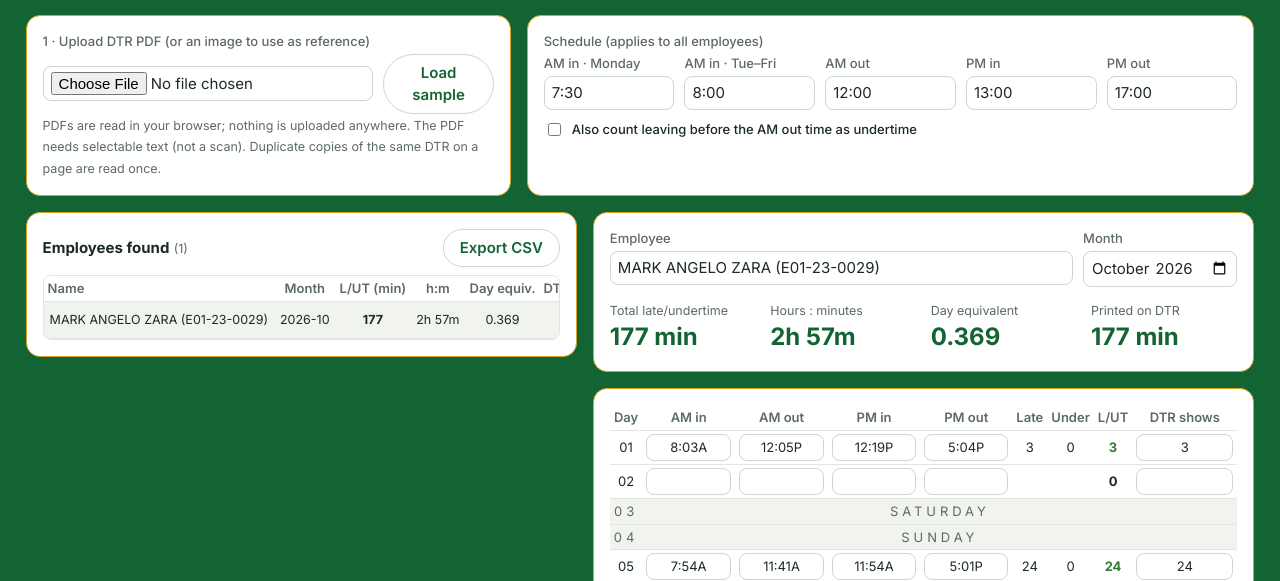
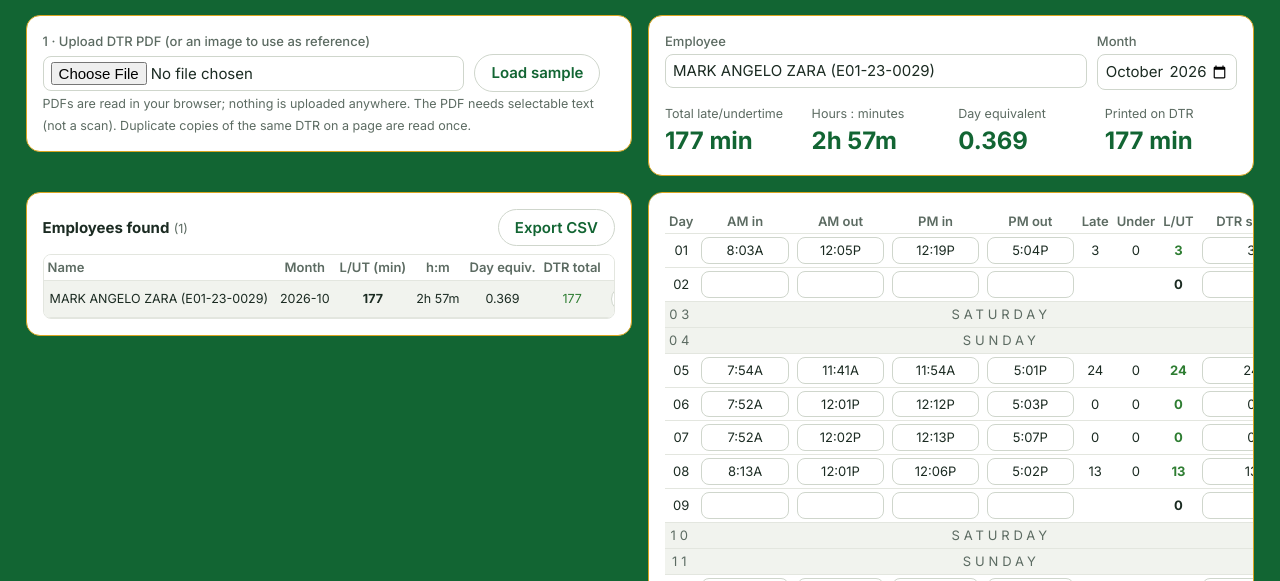
Before and after one commit to hrishr/dtrcalculator, a plain HTML site: page index.html in a window 1280 px wide. Shown: the part 218-799 px from the top of the page. Drawn offline with nearby package versions, Linux system fonts and the light colour scheme.

Commit message:
Update index.html

```diff
--- a/index.html
+++ b/index.html
@@ -29,7 +29,8 @@ td input{text-align:center;padding:3px 2px}tr.wk td{background:var(--wk);color:v
 button{font:inherit;font-weight:600;background:var(--ac);color:#fff;border:0;border-radius:999px;padding:7px 16px;cursor:pointer}button.g{background:#fff;color:var(--ac);border:1px solid #cfd6cc}
 small{color:var(--mut)}
 .top{display:grid;grid-template-columns:minmax(0,1fr) minmax(0,1.5fr);gap:16px}@media(max-width:980px){.top{grid-template-columns:1fr}}.top .card{margin-bottom:16px}
-.layout{display:grid;grid-template-columns:minmax(0,5fr) minmax(0,6fr);gap:16px;align-items:start}@media(max-width:980px){.layout{grid-template-columns:1fr}}
+.layout>.card{margin-bottom:0}.lc,.dt{align-self:start}.ec .big{margin-top:14px}
+.layout{display:grid;grid-template-columns:minmax(0,1fr) minmax(0,1fr);gap:16px;align-items:start}@media(max-width:980px){.layout{grid-template-columns:1fr}}
 .lc{margin-bottom:0}.sc{max-height:calc(37px * 20 + 38px);overflow:auto;border:1px solid var(--bd);border-radius:8px}
 .lt{min-width:560px}.lt td,.lt th{white-space:nowrap}.lt td:first-child{max-width:340px;overflow:hidden;text-overflow:ellipsis}.lt thead th{position:sticky;top:0;background:#fff;z-index:1;box-shadow:0 1px 0 var(--bd)}.lt td{height:37px;padding:0 6px;font-size:12.5px}.lt td button{padding:3px 12px;font-size:12.5px}.lt tbody tr{cursor:pointer}.lt tbody tr:hover{background:var(--wk)}
 .rc .card{margin-bottom:16px}.rc table{min-width:520px}
@@ -41,32 +42,25 @@ footer{background:var(--hd);border-top:3px solid var(--gold);color:#fff;text-ali
 <h1>DTR late/undertime calculator</h1>
 <p class="s">Upload a PDF with one or many DTRs and get late and undertime for each employee, based on an 8-hour day.</p>
 
-<div class="top"><div class="card">
+<div class="layout">
+<div class="card">
 <label>1 · Upload DTR PDF (or an image to use as reference)</label>
 <div class="row" style="align-items:center"><div style="flex:3"><input type="file" id="f" accept="application/pdf,image/*"></div><div style="flex:1"><button class="g" id="smp">Load sample</button></div></div>
 <div id="msg"><small>PDFs are read in your browser; nothing is uploaded anywhere. The PDF needs selectable text (not a scan). Duplicate copies of the same DTR on a page are read once.</small></div>
 <img id="prev" alt="Uploaded DTR">
 </div>
-
-<div class="card"><label>Schedule (applies to all employees)</label>
-<div class="row"><div><label>AM in · Monday</label><input id="s0" value="7:30"></div><div><label>AM in · Tue–Fri</label><input id="s1" value="8:00"></div><div><label>AM out</label><input id="s2" value="12:00"></div><div><label>PM in</label><input id="s3" value="13:00"></div><div><label>PM out</label><input id="s4" value="17:00"></div></div>
-<label style="margin-top:10px;display:flex;gap:8px;align-items:center;color:var(--tx)"><input type="checkbox" id="am" style="width:auto"> Also count leaving before the AM out time as undertime</label></div>
-
-</div>
-<div class="layout"><div class="card lc" id="listcard"><div class="row" style="align-items:center;margin-bottom:8px"><div><b>Employees found</b> <small id="cnt"></small></div><div style="text-align:right"><button class="g" id="csv">Export CSV</button></div></div>
-<div class="sc"><table class="lt"><thead><tr><th style="text-align:left">Name</th><th>Month</th><th>L/UT (min)</th><th>h:m</th><th>Day equiv.</th><th>DTR total</th><th></th></tr></thead><tbody id="lb"></tbody></table></div></div>
-
-<div class="rc"><div class="card"><div class="row"><div style="flex:3"><label>Employee</label><input id="nm"></div><div><label>Month</label><input type="month" id="m"></div></div>
+<div class="card ec"><div class="row"><div style="flex:3"><label>Employee</label><input id="nm"></div><div><label>Month</label><input type="month" id="m"></div></div>
 <div class="big" style="margin-top:12px">
 <div><small>Total late/undertime</small><b id="tm">0 min</b></div>
 <div><small>Hours : minutes</small><b id="thm">0h 0m</b></div>
 <div><small>Day equivalent</small><b id="td">0.000</b></div>
 <div><small>Printed on DTR</small><b id="tp">—</b></div></div></div>
-
-<div class="card tw"><table><thead><tr><th>Day</th><th>AM in</th><th>AM out</th><th>PM in</th><th>PM out</th><th>Late</th><th>Under</th><th>L/UT</th><th>DTR shows</th></tr></thead><tbody id="tb"></tbody></table>
+<div class="card lc" id="listcard"><div class="row" style="align-items:center;margin-bottom:8px"><div><b>Employees found</b> <small id="cnt"></small></div><div style="text-align:right"><button class="g" id="csv">Export CSV</button></div></div>
+<div class="sc"><table class="lt"><thead><tr><th style="text-align:left">Name</th><th>Month</th><th>L/UT (min)</th><th>h:m</th><th>Day equiv.</th><th>DTR total</th><th></th></tr></thead><tbody id="lb"></tbody></table></div></div>
+<div class="card tw dt"><table><thead><tr><th>Day</th><th>AM in</th><th>AM out</th><th>PM in</th><th>PM out</th><th>Late</th><th>Under</th><th>L/UT</th><th>DTR shows</th></tr></thead><tbody id="tb"></tbody></table>
 <p><small>Times like 8:03A, 12:05P, 5:04P work (or 24-hour). Red in the L/UT column means the printed value differs from the standard rule (Monday 7:30, Tue–Fri 8:00, afternoon 1:00–5:00). * means a half-day had no entries.</small></p></div>
-
-</div></div>
+<div hidden><input id="s0" value="7:30"><input id="s1" value="8:00"><input id="s2" value="12:00"><input id="s3" value="13:00"><input id="s4" value="17:00"><input type="checkbox" id="am"></div>
+</div>
 
 <script src="https://cdnjs.cloudflare.com/ajax/libs/pdf.js/2.16.105/pdf.min.js"></script>
 <script>
```
